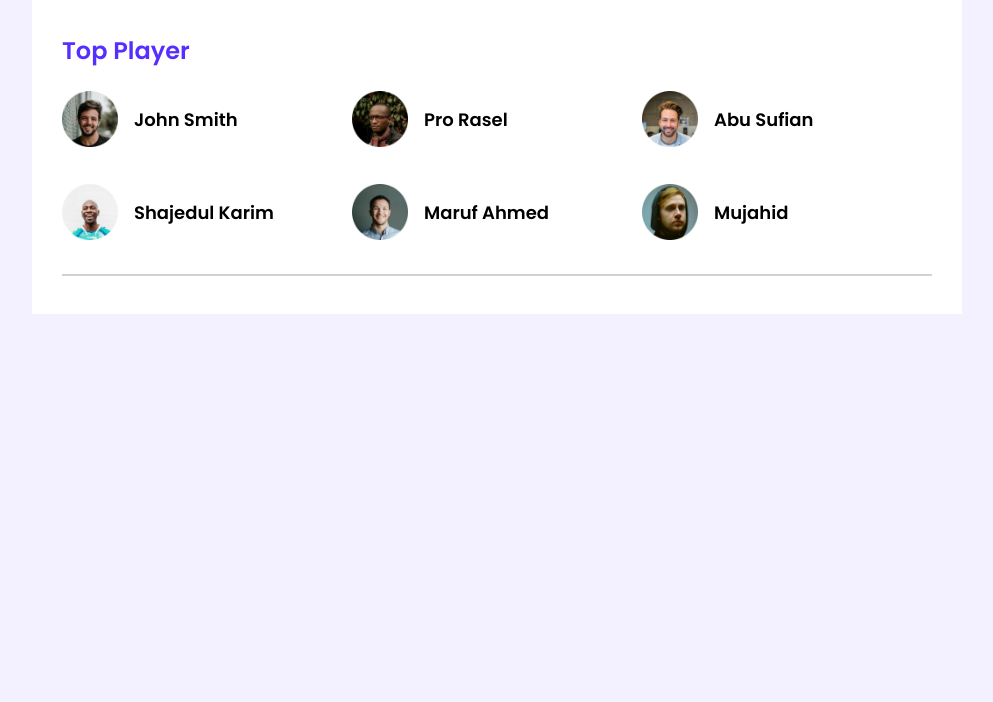
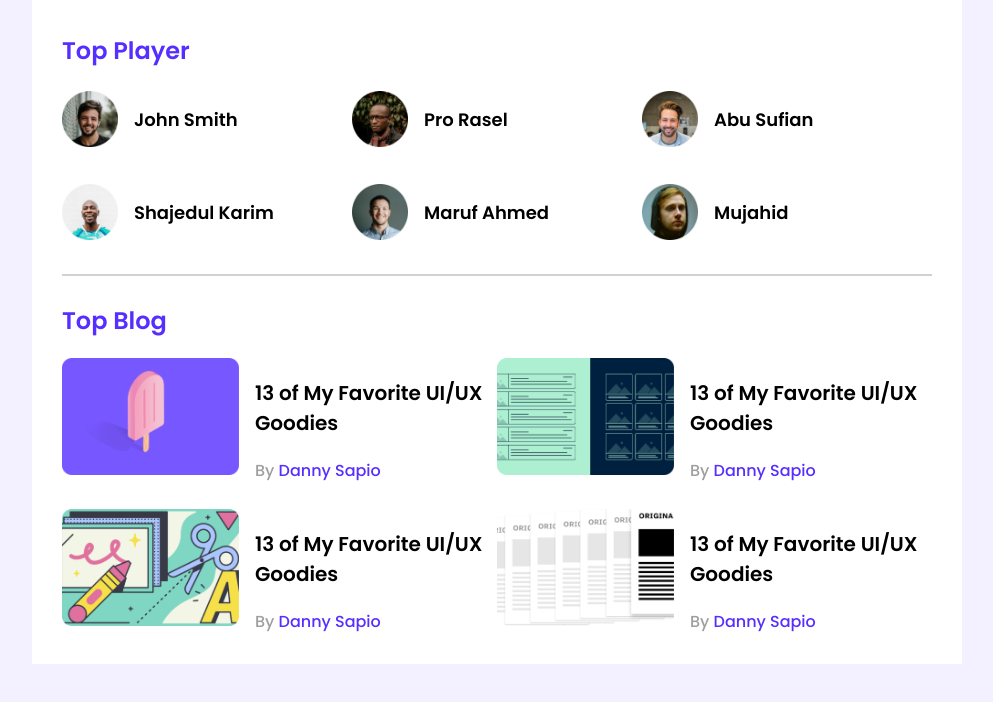
Before and after one commit to Khairulhub/leader-bord-css, a plain HTML site: page index.html in a window 1280 px wide. Shown: the whole page, without its empty margins (143-1136 px from the left). Drawn offline with Linux system fonts and the light colour scheme.

Commit message:
comment add and top blogs add

```diff
--- a/index.html
+++ b/index.html
@@ -50,6 +50,55 @@
                 </div>
             </div>
             <hr>
+            <div class="top-blogs">
+                <h2 class="section-title">Top Blog</h2>
+                <div class="blogs">
+                    <article class="blog">
+                        <div class="thumbnail">
+                            <img src="./images/blogs/blog-1.png" alt="">
+                        </div>
+                        <div class="blog-info">
+                            <h3 class="blog-title">
+                                13 of My Favorite  UI/UX Goodies
+                            </h3>
+                            <div class="blog-author">By <a href="">Danny Sapio</a></div>
+                        </div>
+                    </article>
+                    <article class="blog">
+                        <div class="thumbnail">
+                            <img src="./images/blogs/blog-2.png" alt="">
+                        </div>
+                        <div class="blog-info">
+                            <h3 class="blog-title">
+                                13 of My Favorite  UI/UX Goodies
+                            </h3>
+                            <div class="blog-author">By <a href="">Danny Sapio</a></div>
+                        </div>
+                    </article>
+                    <article class="blog">
+                        <div class="thumbnail">
+                            <img src="./images/blogs/blog-3.png" alt="">
+                        </div>
+                        <div class="blog-info">
+                            <h3 class="blog-title">
+                                13 of My Favorite  UI/UX Goodies
+                            </h3>
+                            <div class="blog-author">By <a href="">Danny Sapio</a></div>
+                        </div>
+                    </article>
+                    <article class="blog">
+                        <div class="thumbnail">
+                            <img src="./images/blogs/blog-4.png" alt="">
+                        </div>
+                        <div class="blog-info">
+                            <h3 class="blog-title">
+                                13 of My Favorite  UI/UX Goodies
+                            </h3>
+                            <div class="blog-author">By <a href="">Danny Sapio</a></div>
+                        </div>
+                    </article>
+                </div>
+            </div>
         </section>
     </main>
 </body>
--- a/styles/style.css
+++ b/styles/style.css
@@ -41,4 +41,33 @@ main{
 }
 hr{
     border: 1px solid #D1D1D1;
+    margin-bottom: 27px;
 }
+/* ---------------top blogs---------------- */
+.blogs{
+    display: grid;
+    grid-template-columns: repeat(2, 1fr );
+    grid-row-gap: 26px;
+}
+.blog{
+    display: flex;
+}
+.blog .thumbnail img{
+    width: 177px;
+height: 117px;
+}
+.blog-info{
+    margin-left: 16px;
+}
+.blog-title{
+    font-size: 20px;
+}
+.blog-author{
+    color: #9F9F9F;
+    font-size: 16px;
+}
+.blog-author a{
+    color: #562EFF;
+    text-decoration: none;
+    font-size: 16px;
+}
```
